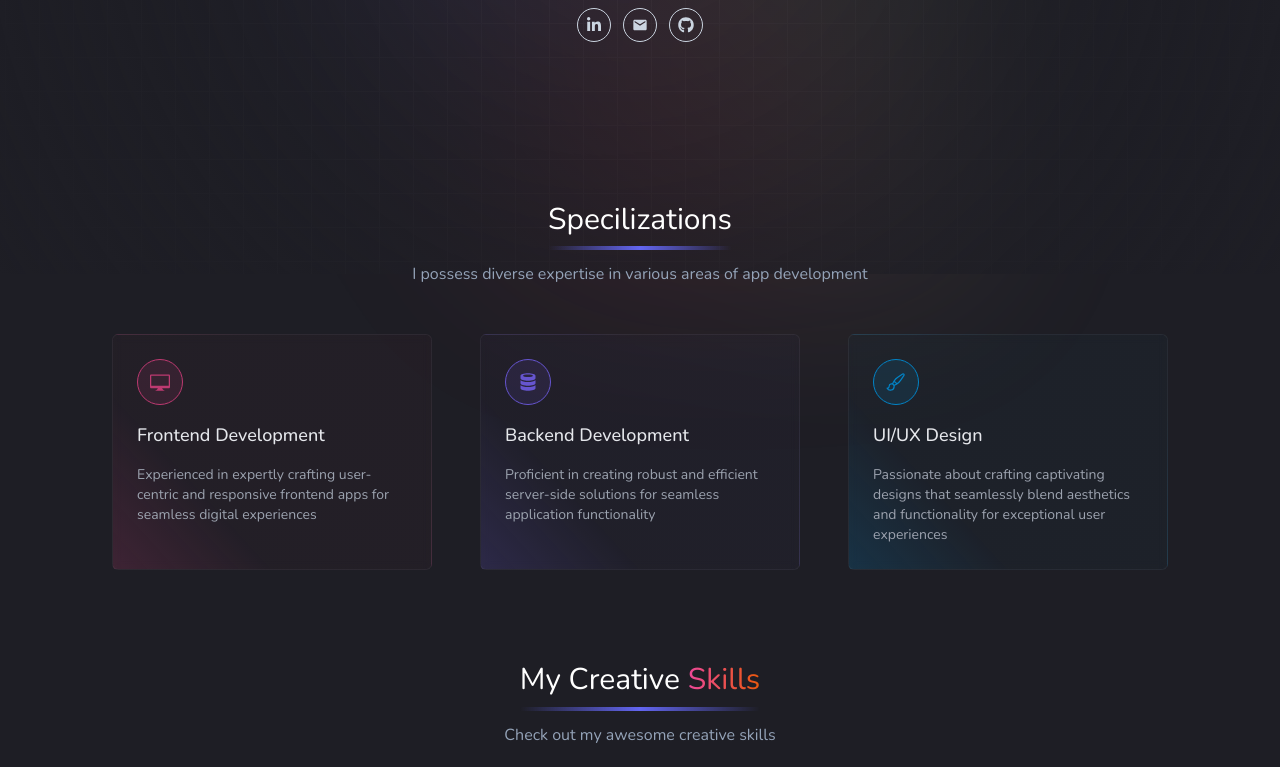
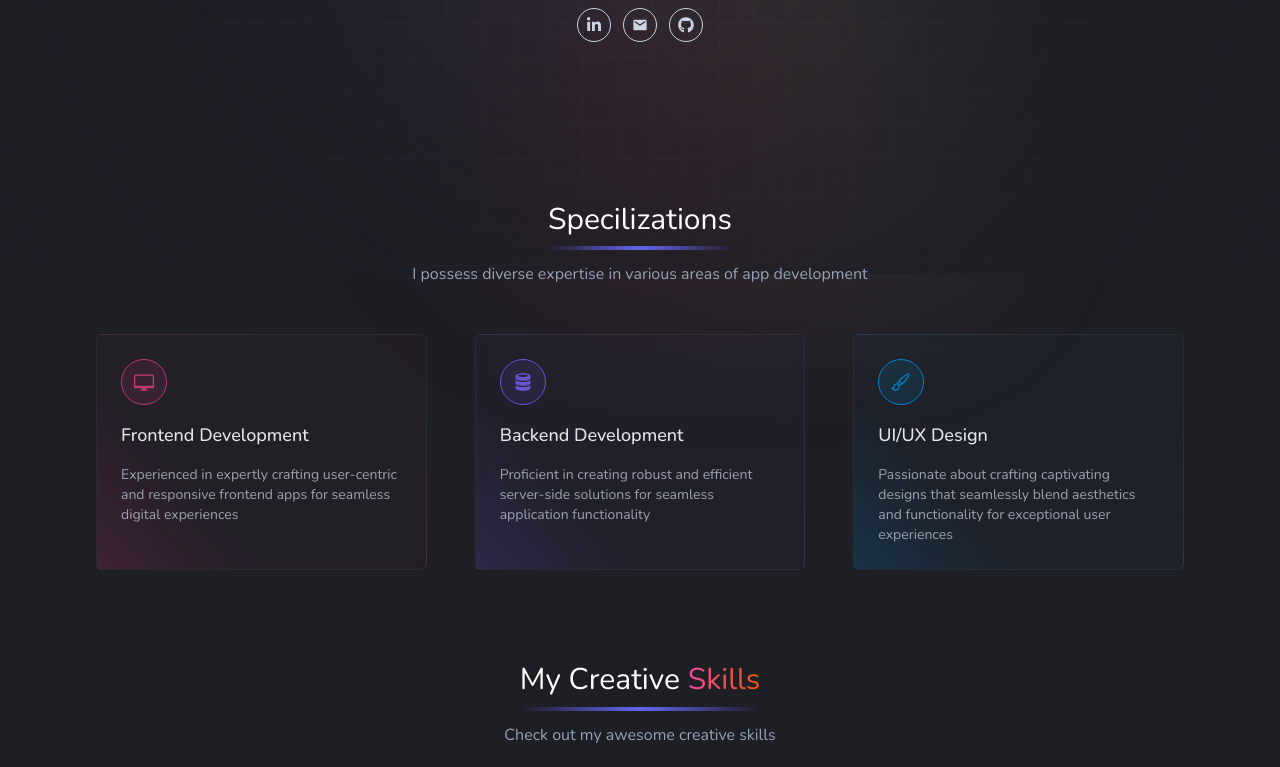
Before and after one commit to manickjamadar/personal-website, a Next.js app: page / in a window 1280 px wide. Shown: the part 526-1293 px from the top of the page. Built offline with nearby package versions, Linux system fonts and the light colour scheme.

Commit message:
increased max specialized card size to sm

```diff
--- a/app/components/specilizationCard.tsx
+++ b/app/components/specilizationCard.tsx
@@ -8,7 +8,7 @@ const SpecilizationCard: React.FC<Props> = ({ specilization }) => {
   const { description, icon, title } = specilization;
   return (
     <motion.div
-      className="flex flex-col gap-4 max-w-xs items-start border border-slate-50 border-opacity-5 backdrop-filter backdrop-blur-sm rounded-md p-6"
+      className="flex flex-col gap-4 max-w-sm items-start border border-slate-50 border-opacity-5 backdrop-filter backdrop-blur-sm rounded-md p-6"
       transition={{
         repeat: Infinity,
         duration: 10,
```
